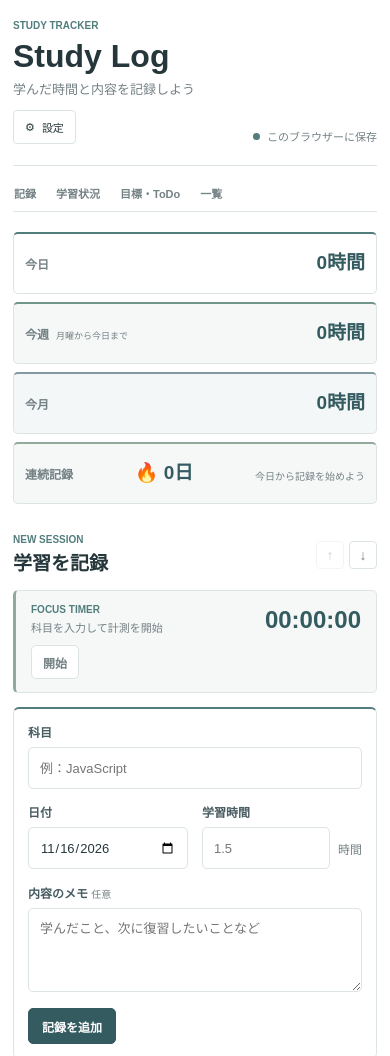
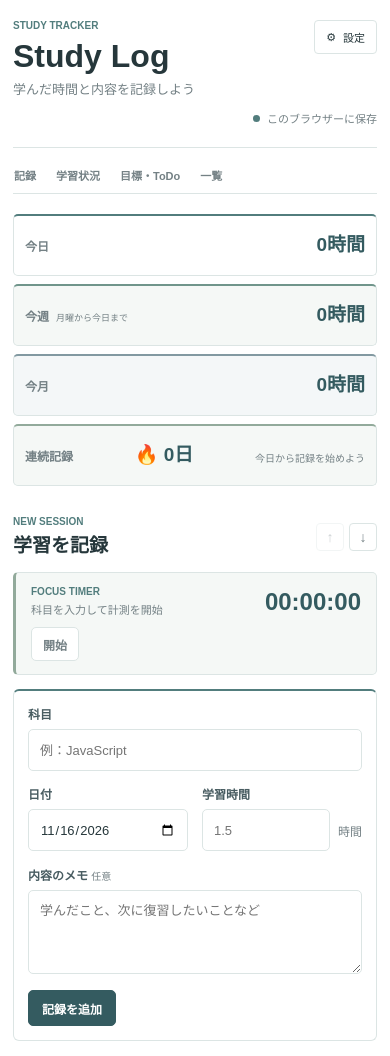
Before and after one commit to nakamura-s51/study-log, a plain HTML site: page index.html in a window 390 px wide. Shown: the top 1056 px of the page. Drawn offline with Linux system fonts and the light colour scheme.

Commit message:
設定ボタンをヘッダーの右上に移動

```diff
--- a/style.css
+++ b/style.css
@@ -133,12 +133,15 @@ button {
 }
 
 .page-header {
+  /* 設定ボタンを右上に置くための基準にする */
+  position: relative;
   padding-bottom: 21px;
   border-bottom: 1px solid var(--line);
 }
 
 .header-tools {
   display: flex;
+  align-self: flex-end;
   align-items: center;
   gap: 16px;
 }
@@ -163,6 +166,10 @@ button {
 }
 
 .settings-button {
+  /* ヘッダーの右上に固定する */
+  position: absolute;
+  top: 0;
+  right: 0;
   display: inline-flex;
   min-height: 34px;
   align-items: center;
@@ -1286,7 +1293,7 @@ h1 {
 
   .header-tools {
     width: 100%;
-    justify-content: space-between;
+    justify-content: flex-end;
   }
 
   .timer-panel {
```
